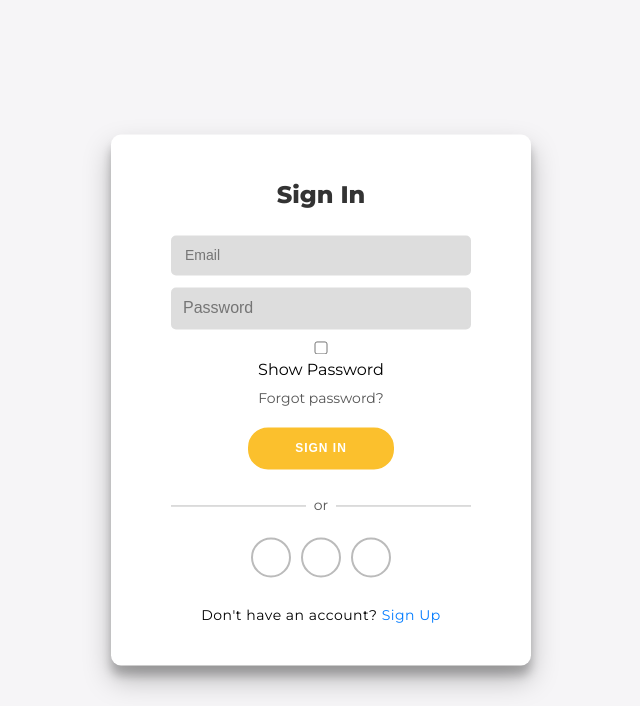
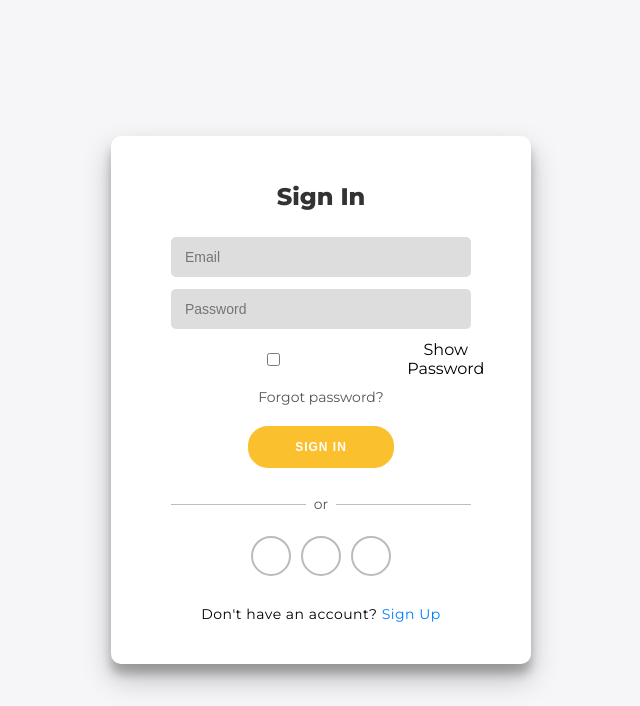
Before and after one commit to Difarnox/apptaskmanajer, a Flask app: page / in a window 1280 px wide. Shown: the top 706 px of the page, without its empty margins (319-959 px from the left). Run offline with Flask 3, Linux system fonts and the light colour scheme; some libraries are stand-ins or nearby versions.

Commit message:
Update signin.css

```diff
--- a/static/css/signin.css
+++ b/static/css/signin.css
@@ -158,24 +158,15 @@ input {
     font-size: 14px;
 }
 
-.password-container {
-    position: relative;
-    width: 100%;
+.show-password-container {
+    display: flex;
+    align-items: center;
+    margin-top: 5px;
 }
 
-.password-container input {
-    width: 100%;
-    padding: 10px 40px 10px 10px; /* Beri ruang untuk ikon di kanan */
-    font-size: 16px;
-}
-
-.password-container i {
-    position: absolute;
-    right: 10px; /* Ikon berada di dalam input */
-    top: 50%;
-    transform: translateY(-50%);
+.show-password-container input[type="checkbox"] {
+    margin-right: 5px;
     cursor: pointer;
-    color: #777;
 }
 
 /* Responsive Design for Tablets */
```
